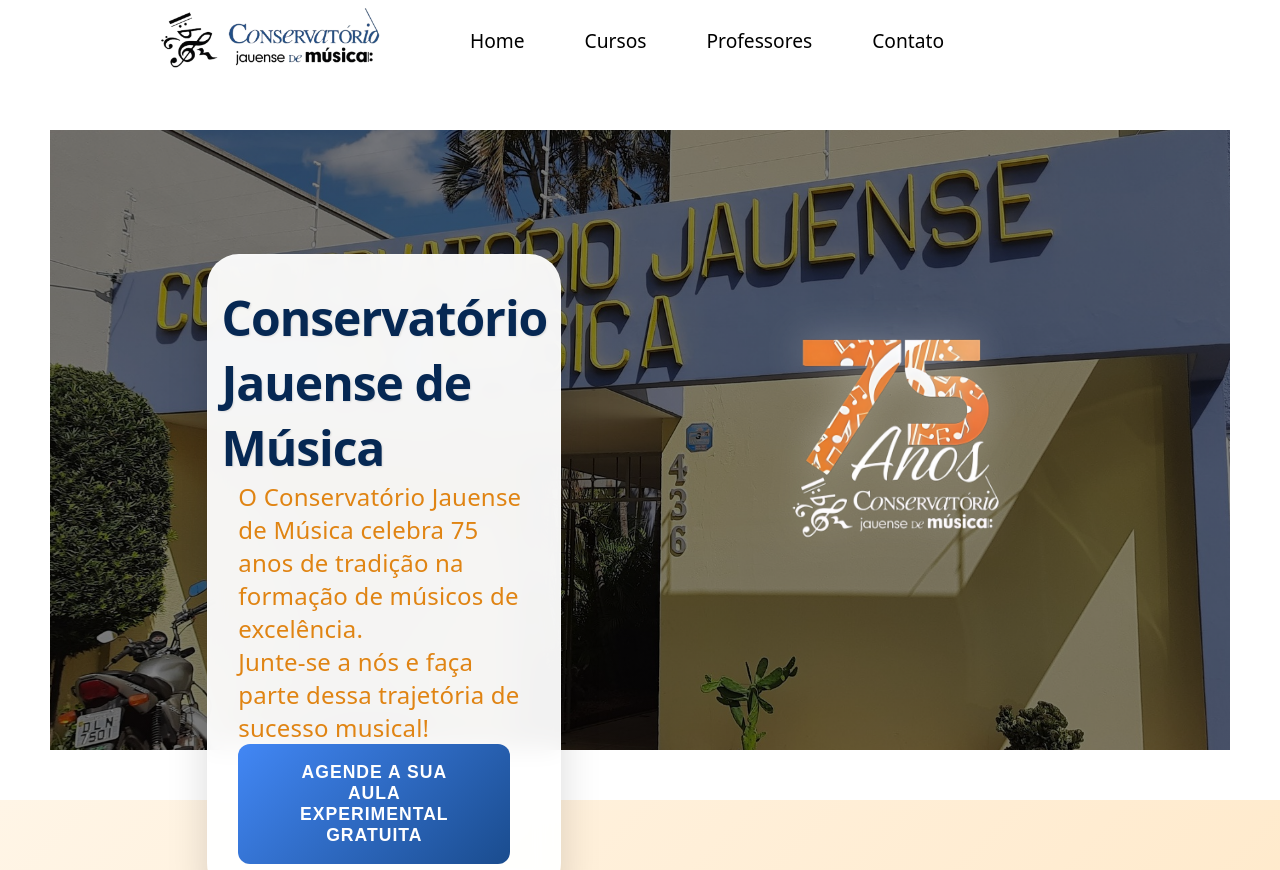
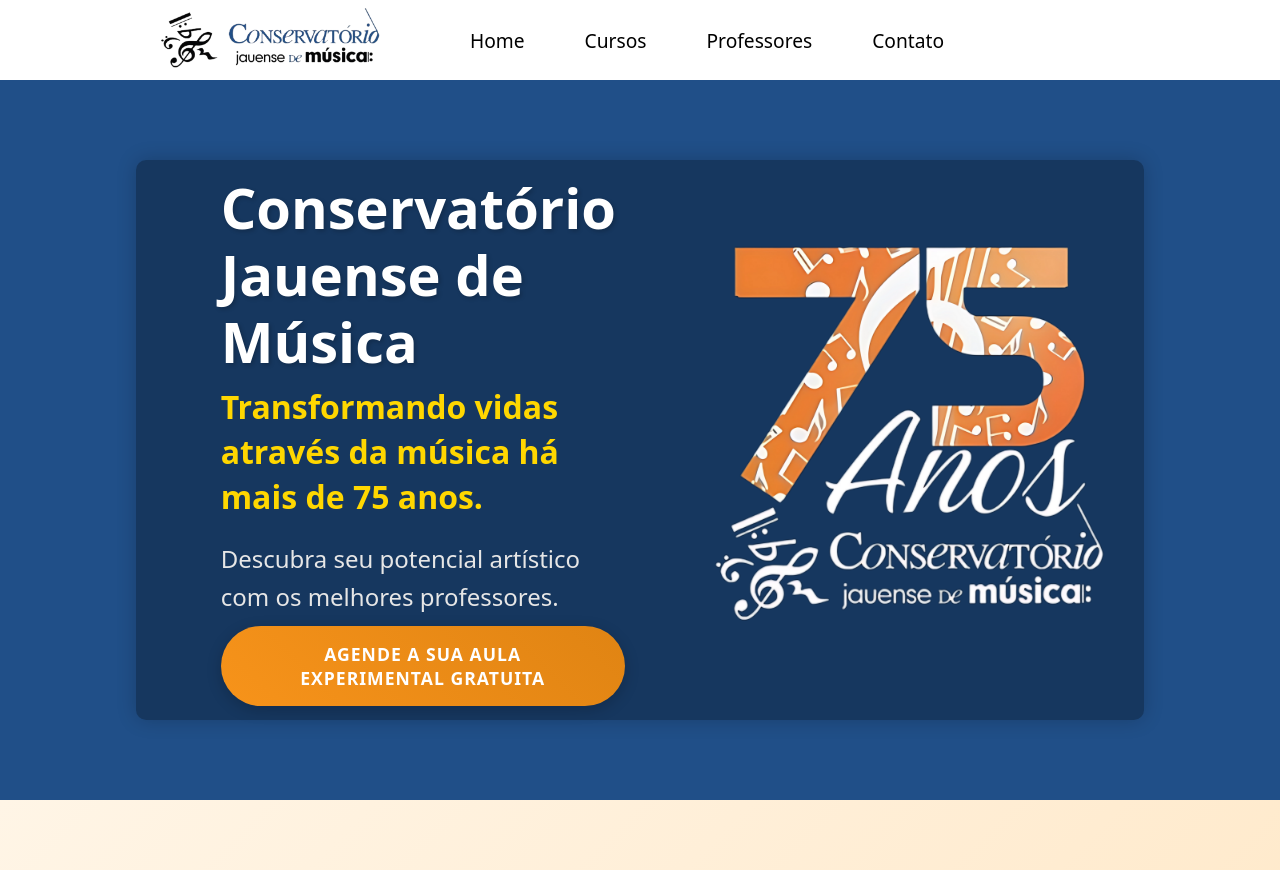
Before and after one commit to JVPrado1/landing-page-conservatorio, a plain HTML site: page index.html in a window 1280 px wide. Shown: the top 870 px of the page. Drawn offline with Linux system fonts and the light colour scheme.

Commit message:
feat: aprimoramentos visuais na hero section

```diff
--- a/index.html
+++ b/index.html
@@ -25,7 +25,8 @@
         <div class="hero__container">
             <div class="hero__conteudo">
                 <h1 class="hero__titulo">Conservatório Jauense de Música</h1>
-                <h2 class="hero__subtitulo">O Conservatório Jauense de Música celebra 75 anos de tradição na formação de músicos de excelência. <br>Junte-se a nós e faça parte dessa trajetória de sucesso musical!</h2>
+                <h2 class="hero__subtitulo">Transformando vidas através da música há mais de 75 anos. </h2>
+                <h3 class="hero__descricao">Descubra seu potencial artístico com os melhores professores.</h3>
                 <div class="hero__botoes">
                     <button class="hero__botao">Agende a sua aula experimental gratuita</button>
                 </div>
--- a/style.css
+++ b/style.css
@@ -3,6 +3,7 @@
 }
 
 @import url('https://fonts.googleapis.com/css2?family=Noto+Sans:ital,wght@0,100..900;1,100..900&display=swap');
+
 
 .curso,
 .professor,
@@ -80,113 +81,121 @@
     transform: scale(1.1);
 }
 
-.hero-section {
+#hero {
+    background: #204f88;
+    scroll-margin-top: 10vh;
+    width: 100%;
+    min-height: 90vh;
+    display: flex;
+    justify-content: center;
+    align-items: center;
+    padding: 10px;
+}
+
+.hero__container {
     display: flex;
     justify-content: space-evenly;
     align-items: center;
-    height: 90vh;
-    width: 100%;
-    scroll-margin-top: 10vh;
-    padding: 50px;
-    background-image: linear-gradient(rgba(0, 0, 0, 0.5), rgba(0, 0, 0, 0.5)), url('./assets/fundo.jpg');
-    background-size: cover;
-    background-position: center;
-    background-clip: content-box;
-}
-
-.hero__container{
-    display: flex;
-    align-items: stretch;
-    justify-content: space-evenly;
-    max-width: 100%;
-    max-height: 60%;
-    padding: 0px;
-    box-sizing: border-box;
-}
-.hero__conteudo {
-    display: flex;
-    flex-direction: column;
-    justify-content: space-evenly;
-    align-items: center;
-    max-width: 30%;
-    height: 100%;
-
-    padding: 30px;
-    animation: fadeIn 1.2s ease-in;
-    background-color: rgba(255, 255, 255, 0.95);
-    backdrop-filter: blur(12px);
-    border-radius: 32px;
-    box-shadow: 0 20px 40px rgba(0, 0, 0, 0.15);
-    border: 1px solid rgba(255, 255, 255, 0.3);
-    transform: translateZ(0);
+    width: 80%;
+    height: 70vh;
+    background-color: rgba(0, 0, 0, 0.301);
+    border-radius: 10px;
+    box-shadow: 0 0 20px rgba(0, 0, 0, 0.2);
 
 
 }
 
+.hero__conteudo {
+    display: flex;
+    flex-direction: column;
+    justify-content: center;
+    text-align: left;
+    padding: 50px;
+    gap: 10px;
+    max-width: 50%;
+
+}
 .hero__titulo {
-    font-size: 3rem;
-    font-weight: 900;
-    color: #062853;
     font-family: 'Noto Sans';
-    letter-spacing: -1px;
-    text-shadow: 1px 1px 2px rgba(0,0,0,0.1);
+    font-size: 3.5rem;
+    font-weight: 800;
+    color: #ffffff;
+    text-shadow: 2px 2px 4px rgba(0,0,0,0.2);
+    line-height: 1.2;
+    max-width: 500px;
 }
 
 .hero__subtitulo {
+    font-family: 'Noto Sans';
+    font-size: 2rem;
+    font-weight: 600;
+    color: #ffd700;
+    line-height: 1.4;
+    max-width: 500px;
+}
+
+.hero__descricao {
+    font-family: 'Noto Sans';
     font-size: 1.5rem;
-    color: #e08413;
-    font-family: 'Noto Sans';
-    font-weight: 500;
-    letter-spacing: 0.2px;
+    font-weight: 400;
+    color: #e6e6e6;
+    line-height: 1.6;
+    max-width: 500px;
+    margin-top: 10px;
+
+}
+
+.hero__75anos-imagem{
+    align-self: center;
+    width: 400px;
+    height: auto;
+    opacity: 0;
+    transform: scale(0.8);
+    animation: bounce 2s infinite;
+}
+
+@keyframes bounce {
+    0%, 100% {
+        transform: translateY(0);
+    }
+    50% {
+        transform: translateY(-20px);
+    }
 }
 
 .hero__botoes {
-    display: flex;
+
 }
 
 .hero__botao {
-    padding: 18px 36px;
-    background: linear-gradient(135deg, #4287f5, #1a4c8e);
-    color: white;
+    padding: 16px 32px;
+    font-family: 'Noto Sans';
+    font-size: 1.1rem;
+    font-weight: 600;
+    color: #fff;
+    background: linear-gradient(45deg, #f7931a, #e08413);
     border: none;
-    border-radius: 12px;
-    font-weight: 700;
-    font-size: 1.1rem;
+    border-radius: 50px;
     cursor: pointer;
-    transition: all 0.4s ease;
-    margin-right: 20px;
+    transition: all 0.3s ease;
+    box-shadow: 0 4px 15px rgba(0, 0, 0, 0.2);
     text-transform: uppercase;
     letter-spacing: 1px;
 }
 
 .hero__botao:hover {
-    background: linear-gradient(135deg, #1a4c8e, #062853);
     transform: translateY(-3px);
-    box-shadow: 0 8px 20px rgba(26, 76, 142, 0.3);
+    box-shadow: 0 8px 20px rgba(247, 147, 26, 0.4);
+    background: linear-gradient(45deg, #e08413, #f7931a);
 }
 
-@keyframes fadeIn {
-    from { opacity: 0; transform: translateY(20px); }
-    to { opacity: 1; transform: translateY(0); }
+.hero__botao:active {
+    transform: translateY(1px);
+    box-shadow: 0 2px 10px rgba(247, 147, 26, 0.4);
 }
 
-.hero__75anos{
-    width: 30%;
-    display: flex;
-    justify-content: center;
-    align-items: center;
-}
-.hero__75anos-imagem {
-    width: 60%;
-    height: auto;
-    filter: drop-shadow(0 0 20px rgba(255,255,255,0.3));
-    animation: float 3s ease-in-out infinite;
-}
 
-@keyframes float {
-    0%, 100% { transform: translateY(0); }
-    50% { transform: translateY(-20px); }
-}
+
 
 .cursos-section {
     background: linear-gradient(135deg, #fff5e6, #ffecd1, #ffe4bc);
```
